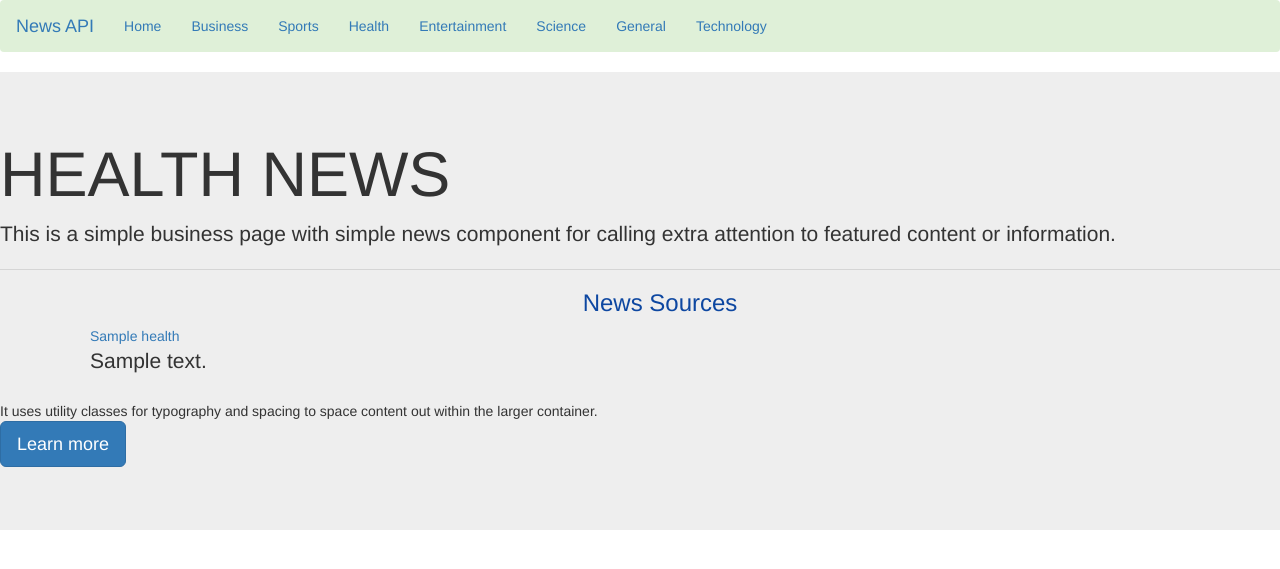
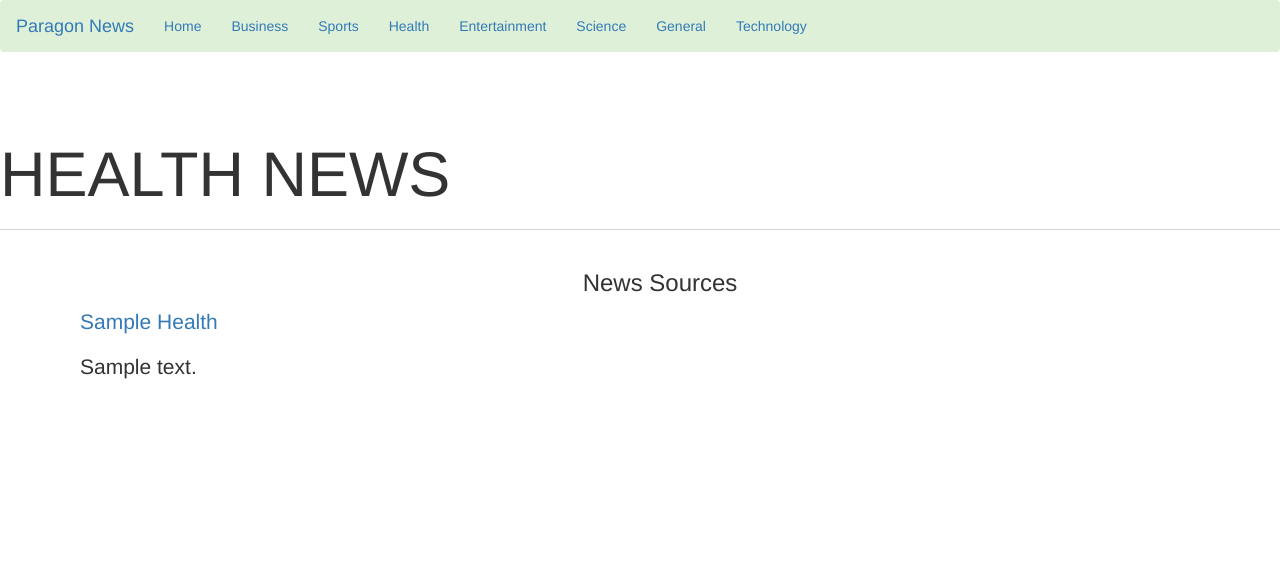
Before and after one commit to BenOkwara/newsapi, a Flask app: template app/templates/health.html in a window 1280 px wide. Shown: the top 569 px of the page. Run offline with Flask 2, Linux system fonts and the light colour scheme; the template is opened without the code that fills it: most values are stand-ins (such as "Sample title", 1, 10 or a date in 2020); some libraries are stand-ins or nearby versions.

Commit message:
Edited layout

```diff
--- a/app/static/index.css
+++ b/app/static/index.css
@@ -0,0 +1 @@
+font-family: 'Open Sans Condensed', sans-serif;
--- a/app/templates/base.html
+++ b/app/templates/base.html
@@ -1,6 +1,5 @@
 {% extends 'bootstrap/base.html'%}
 
-<!DOCTYPE html>
 <html>
 <head>
     <meta charset="utf-8">
@@ -9,10 +8,9 @@
     {% else %}
     <title> Welcome to the best News website </title>
     {% endif %}
+    <link href="https://fonts.googleapis.com/css?family=Open+Sans+Condensed:300" rel="stylesheet">
     <link href="https://stackpath.bootstrapcdn.com/bootswatch/4.1.3/minty/bootstrap.min.css" rel="stylesheet"
           integrity="sha384-Qt9Hug5NfnQDGMoaQYXN1+PiQvda7poO7/5k4qAmMN6evu0oDFMJTyjqaoTGHdqf" crossorigin="anonymous">
-    <link rel="shortcut icon" href="http://www.thedesidesign.com/wp-content/uploads/2011/11/express_news.png"
-          type="image/png">
 </head>
 <body>
 
--- a/app/templates/health.html
+++ b/app/templates/health.html
@@ -3,22 +3,15 @@
 
 
 {% block content %}
-<div class="jumbotron">
-    <h1 class="display-3"> HEALTH NEWS</h1>
-    <p class="lead">This is a simple business page with simple news component for calling extra attention to featured
-        content or information.</p>
-    <hr class="my-4">
 
-    <ul>
+<div class="jumbotron" style="background-color: white;">
+  <h1 class="display-3" style="text-center"> HEALTH NEWS</h1>
+  <hr class="my-4">
 
-        {{ macro.displaySourceList(health)}}
+      <ul>
 
-    </ul>
+             {{ macro.displaySourceList(health)}}
 
-
-    It uses utility classes for typography and spacing to space content out within the larger container.
-    <p class="lead">
-        <a class="btn btn-primary btn-lg" href="#" role="button">Learn more</a>
-    </p>
+        </ul>
 </div>
 {% endblock%}
--- a/app/templates/macros.html
+++ b/app/templates/macros.html
@@ -1,38 +1,29 @@
 {% macro displaySourceList(source_list) %}
 
 
-<h3 style="text-align:center; color:#0d47a1" class="display-3">News Sources</h3>
-<div class="container">
-    <div class="card-columns">
+<div class="main">
+    <div class="container-fluid">
+      <div class="row">
+
+          <div class="col-3">
+          <div class="card-column">
+            <div class="card-header">
+
+<h3 style="text-align:center; color: black,
+ font-size: 45px;" class="display-3">News Sources</h3>
+            </div>
+
+<div class="list-group list-group-flush">
+              <ul>
         {% for source in source_list %}
+                  <a href="/articles/{{source.id}}">
+                      <p class="text-capitalize">{{source.name}}</p>
+                  </a>
+                <p class="">{{ source.description}}</p>
+        {% endfor %}
+          </ul>
 
-
-        <div class="card border-secondary mb-3" style="max-width: 18rem;">
-            <div class="card-header"><a href="/articles/{{source.id}}">{{source.name}}</a></div>
-            <div class="card-body text-secondary">
-                <p class="card-text">{{ source.description}}</p>
-            </div>
-        </div>
-
-        {% endfor %}
+  </div>
+    </div>
+  </div>
         {% endmacro %}
-
-
-        <!--DISPLAYING ARTICLES-->
-
-
-        <!--RANDOM NEWS ARTICLES-->
-
-        <!--{% macro displayArticles(articles_list) %}-->
-
-        <!--{% for article in articles_list %}-->
-
-        <!--<li> <a href="{{article.title}}">{{article.title}}</a></li>-->
-        <!--<li>{{article.name}}</li>-->
-        <!--<li>{{article.author}}</li>-->
-        <!--<li>{{article.description}}</li>-->
-        <!--<li>{{article.url}}</li>-->
-        <!--<li>{{article.publishedAt}}</li>-->
-
-        <!--{% endfor %}-->
-        <!--{% endmacro %}
--- a/app/templates/navbar.html
+++ b/app/templates/navbar.html
@@ -7,7 +7,7 @@
                 <span class="icon-bar"></span>
                 <span class="icon-bar"></span>
             </button>
-            <a class="navbar-brand" href="/"> News API </a>
+            <a class="navbar-brand" href="/"> Paragon News </a>
         </div>
         <div class="navbar-collapse collapse">
             <ul class="nav navbar-nav">
```
Also changed, not shown: app/templates/business.html (+2 -11 lines), app/templates/entertainment.html (+6 -13 lines), app/templates/general.html (+6 -13 lines), app/templates/index.html (+5 -14 lines), app/templates/science.html (+6 -11 lines), app/templates/sports.html (+6 -13 lines), app/templates/technology.html (+7 -15 lines).
